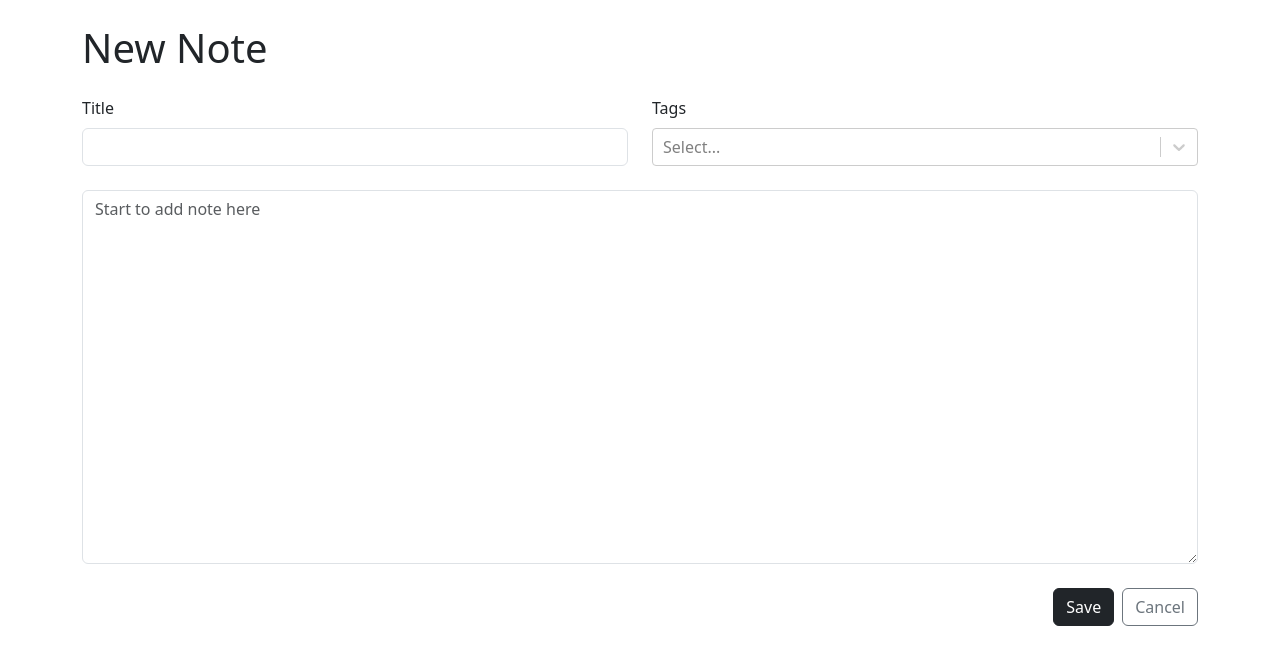
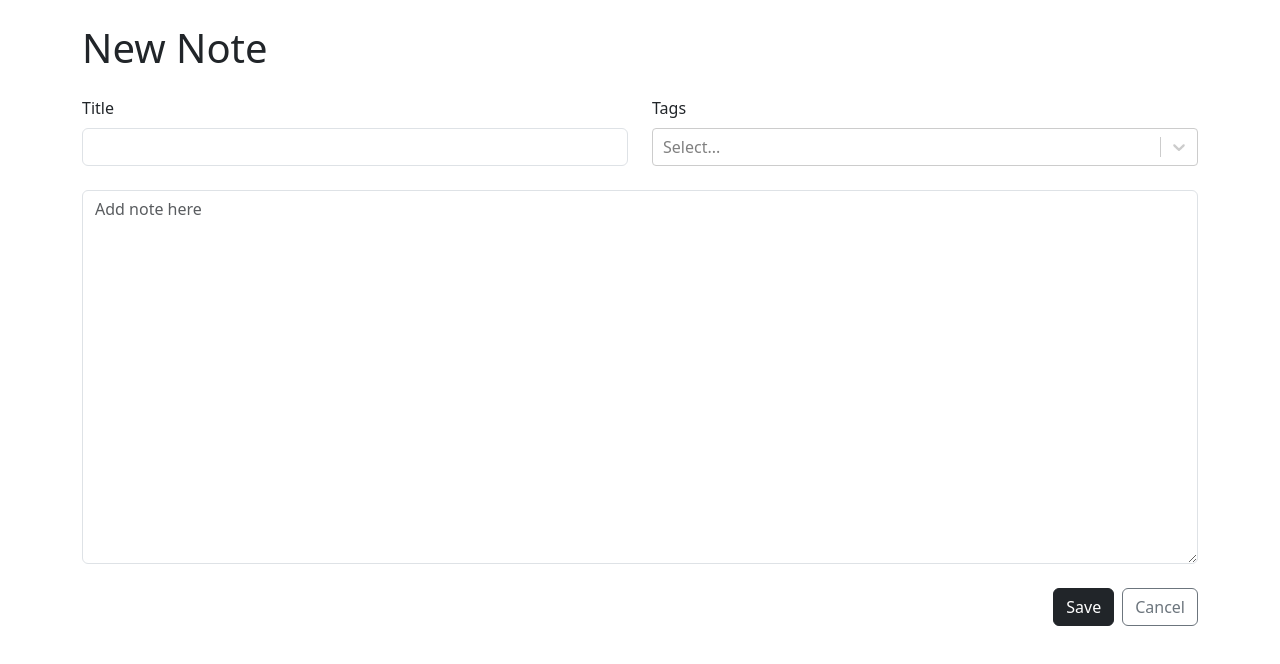
Before and after one commit to johnnyhsu1106/react-note-taking, a React (Vite) app: page /new in a window 1280 px wide. Shown: the top 664 px of the page. Built offline with nearby package versions, Linux system fonts and the light colour scheme.

Commit message:
change component name

```diff
--- a/src/App.jsx
+++ b/src/App.jsx
@@ -4,7 +4,7 @@ import { Container } from 'react-bootstrap'
 import { v4 as uuidV4 } from 'uuid'
 
 import HomePage from './pages/Homepage';
-import NotePage from './pages/NotePage';
+import NotesPage from './pages/NotesPage';
 import CreateNotePage from './pages/CreateNotePage';
 import EditNotePage from './pages/EditNotePage';
 
@@ -111,7 +111,7 @@ function App() {
         <Route path='/:id' element={<NoteContext notes={notesWithTags} />} >
           <Route
             index
-            element={<NotePage onDeleteNote={handleNoteDelete} />}
+            element={<NotesPage onDeleteNote={handleNoteDelete} />}
           />
 
           <Route
--- a/src/components/share/NoteForm/NoteForm.jsx
+++ b/src/components/share/NoteForm/NoteForm.jsx
@@ -93,7 +93,7 @@ const NoteForm = ({
 
         <Form.Group controlId='markdown'>
           <Form.Control
-            placeholder='Start to add note here'
+            placeholder='Add note here'
             defaultValue={markdown}
             required
             as='textarea'
--- a/src/pages/NotePage.jsx
+++ b/src/pages/NotesPage.jsx
@@ -8,9 +8,10 @@ import TagList from '../components/share/TagList/TagList';
 import { useNote } from '../context/NoteContext';
 
 
-const NotePage = ({
+const NotesPage = ({
   onDeleteNote
 }) => {
+
   const note = useNote();
   const navigate = useNavigate();
   const {id} = note;
@@ -61,4 +62,4 @@ const NotePage = ({
   )
 }
 
-export default NotePage;
+export default NotesPage;
```
